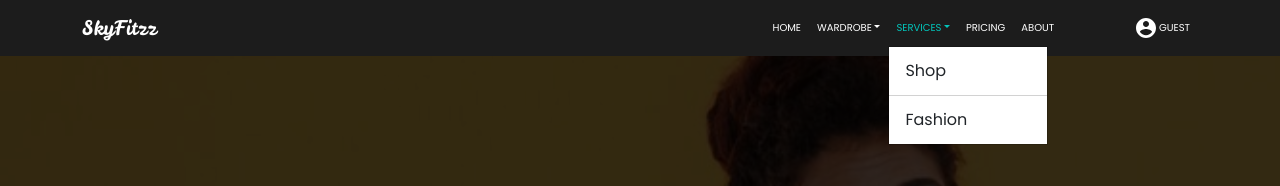
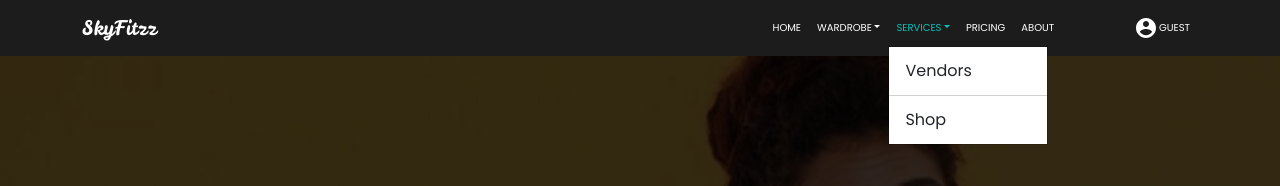
Before and after one commit to isw-academy-falcons/e-wardrobe-front, a React (Create React App) app: page /about in a window 1280 px wide. Both pictures are taken after a click on the button "SERVICES". Shown: the top 186 px of the page. Built offline with nearby package versions, Linux system fonts and the light colour scheme.

Commit message:
chore: rename services dropdown content

```diff
--- a/src/components/AppNavBar.js
+++ b/src/components/AppNavBar.js
@@ -46,9 +46,9 @@ const AppNavBar = () => {
               <NavDropdown.Item href="/e-wardrobe">Generated Collections</NavDropdown.Item>
             </NavDropdown>
             <NavDropdown title="Services" id="collasible-nav-dropdown" className="e-wardrobe-dropdown">
-              <NavDropdown.Item href="/laundry">Shop</NavDropdown.Item>
+              <NavDropdown.Item href="/laundry">Vendors</NavDropdown.Item>
               <NavDropdown.Divider />
-              <NavDropdown.Item href="/fashion">Fashion</NavDropdown.Item>
+              <NavDropdown.Item href="/fashion">Shop</NavDropdown.Item>
             </NavDropdown>
             <Nav.Link href="/pricing">Pricing</Nav.Link>
             <Nav.Link href="/about">About</Nav.Link>
--- a/src/components/ShopNavbar.js
+++ b/src/components/ShopNavbar.js
@@ -60,7 +60,7 @@ const ShopNavBar = ({ onSelectCategory }) => {
                 Women Clothing
               </NavDropdown.Item>
             </NavDropdown>
-            <Nav.Link href="/laundry">Shop</Nav.Link>
+            <Nav.Link href="/laundry">Vendors</Nav.Link>
             <Nav.Link href="/pricing">Pricing</Nav.Link>
             <Nav.Link href="/about">About</Nav.Link>
           </Nav>
```
